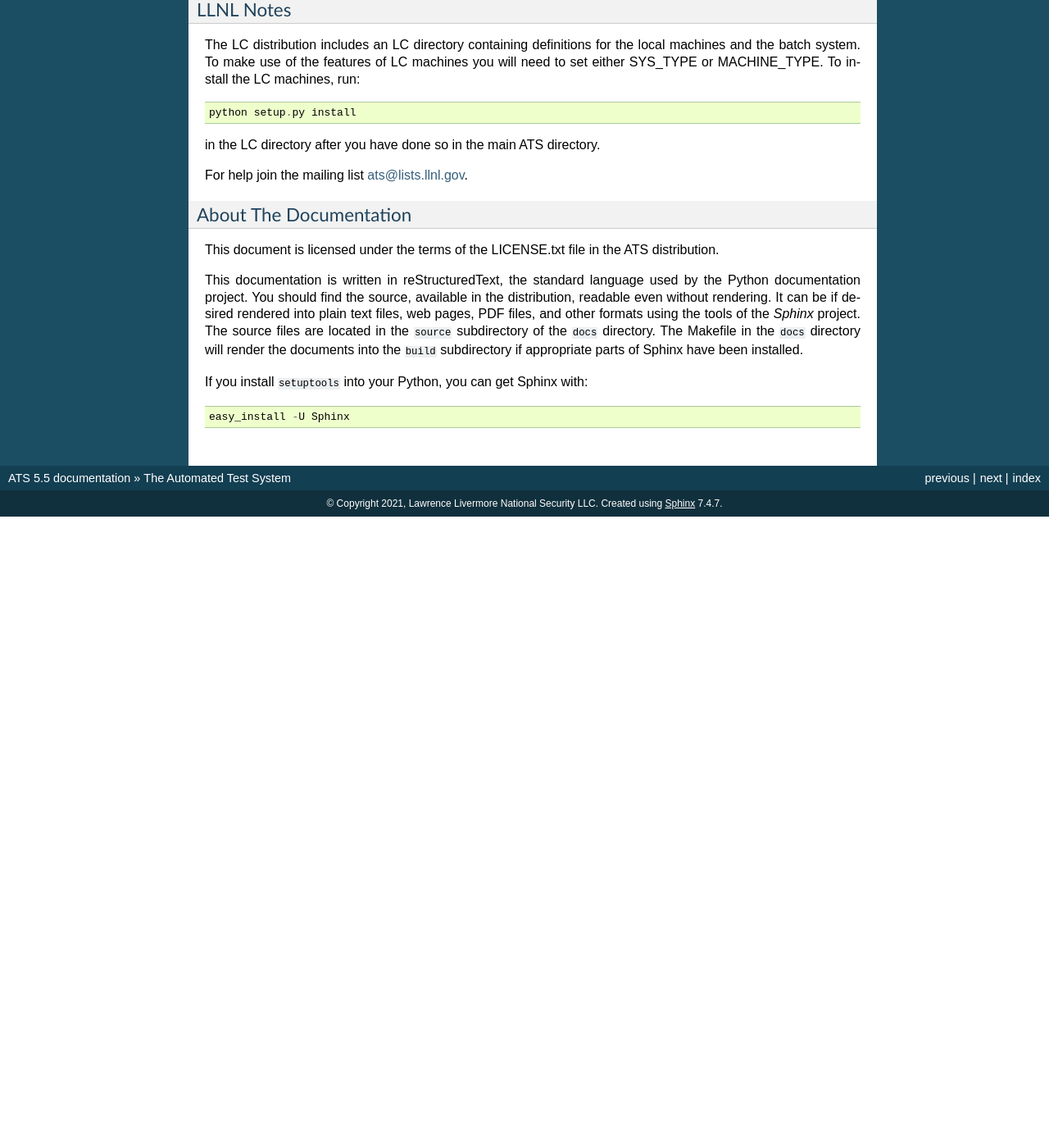
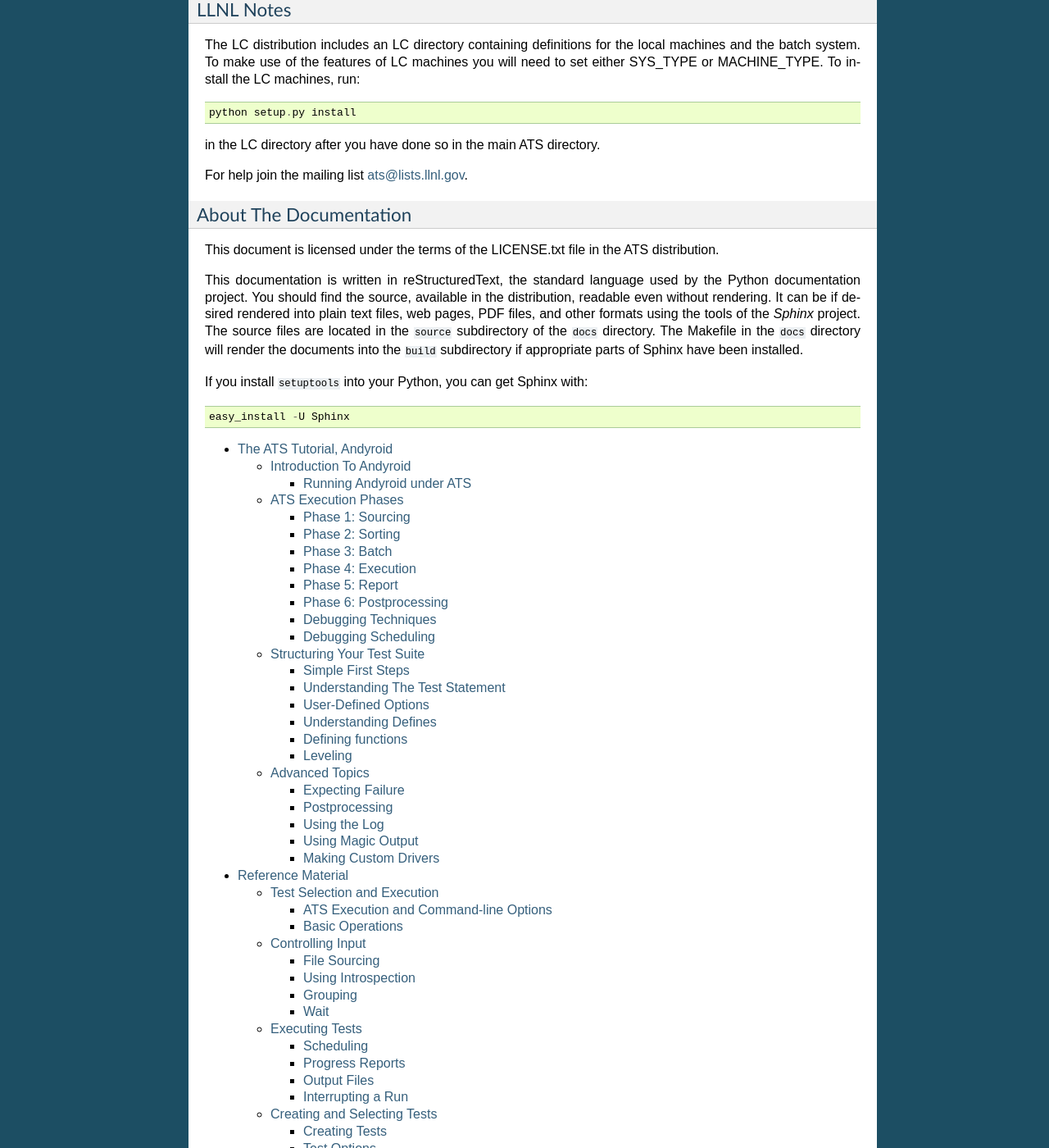
Before and after one commit to LLNL/ATS, a Sphinx documentation site: the page built from docs/source/intro.rst, in a window 1280 px wide and 1400 px high, scrolled down 2240 px. Shown: the whole window at 82% size. Built offline with Sphinx 7.4.7, drawn with Linux system fonts in a browser that asks for light colours; before the commit the page ends 2870 px from its top, so only the background shows below that; some of the changed text lies outside the part shown.

Commit message:
move toc to intro page

```diff
--- a/docs/source/intro.rst
+++ b/docs/source/intro.rst
@@ -184,3 +184,10 @@ installed.
 If you install ``setuptools`` into your Python, you can get Sphinx with::
 
    easy_install -U Sphinx
+
+.. toctree::
+   :maxdepth: 3
+
+   andyroid
+   ats
+   appendix
```
